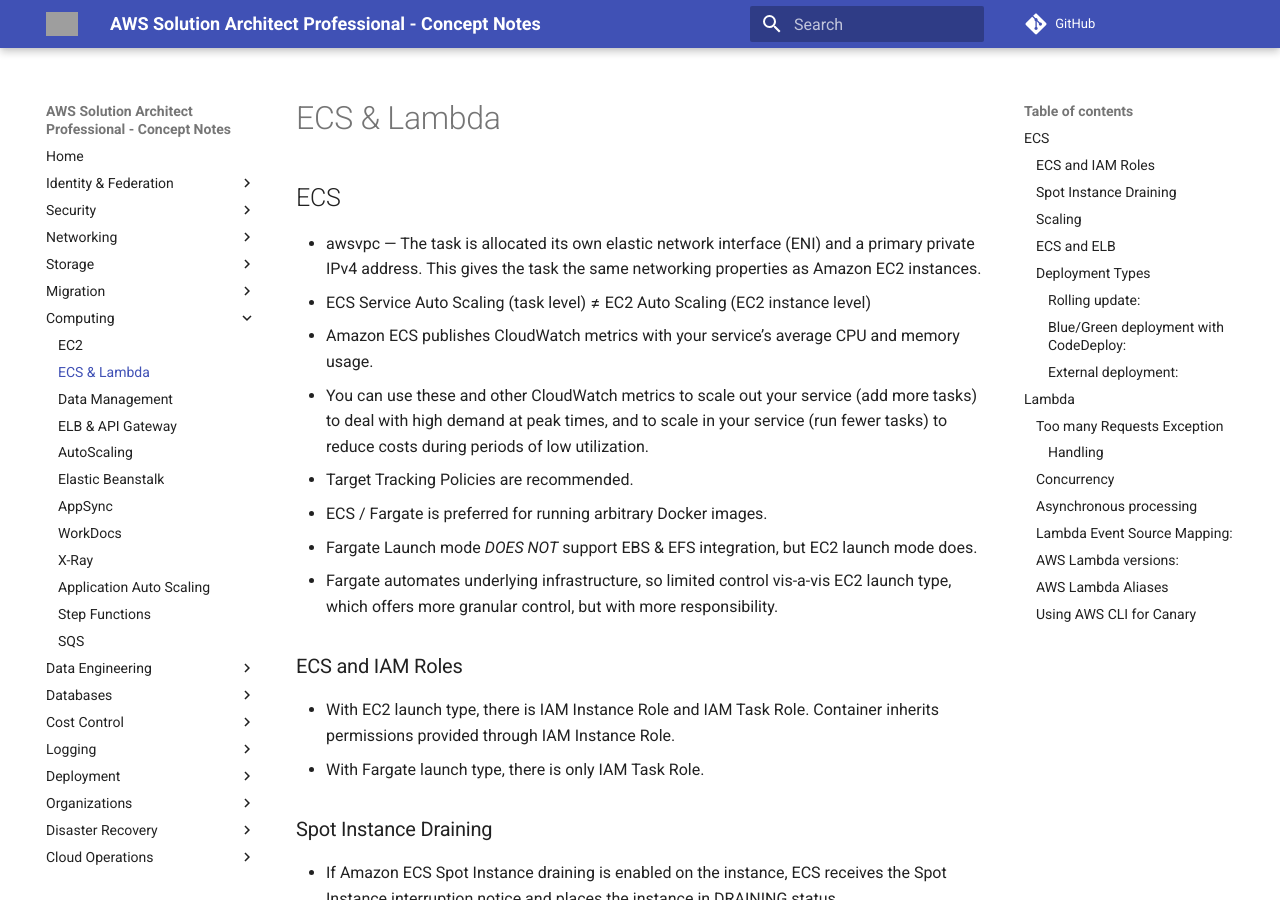
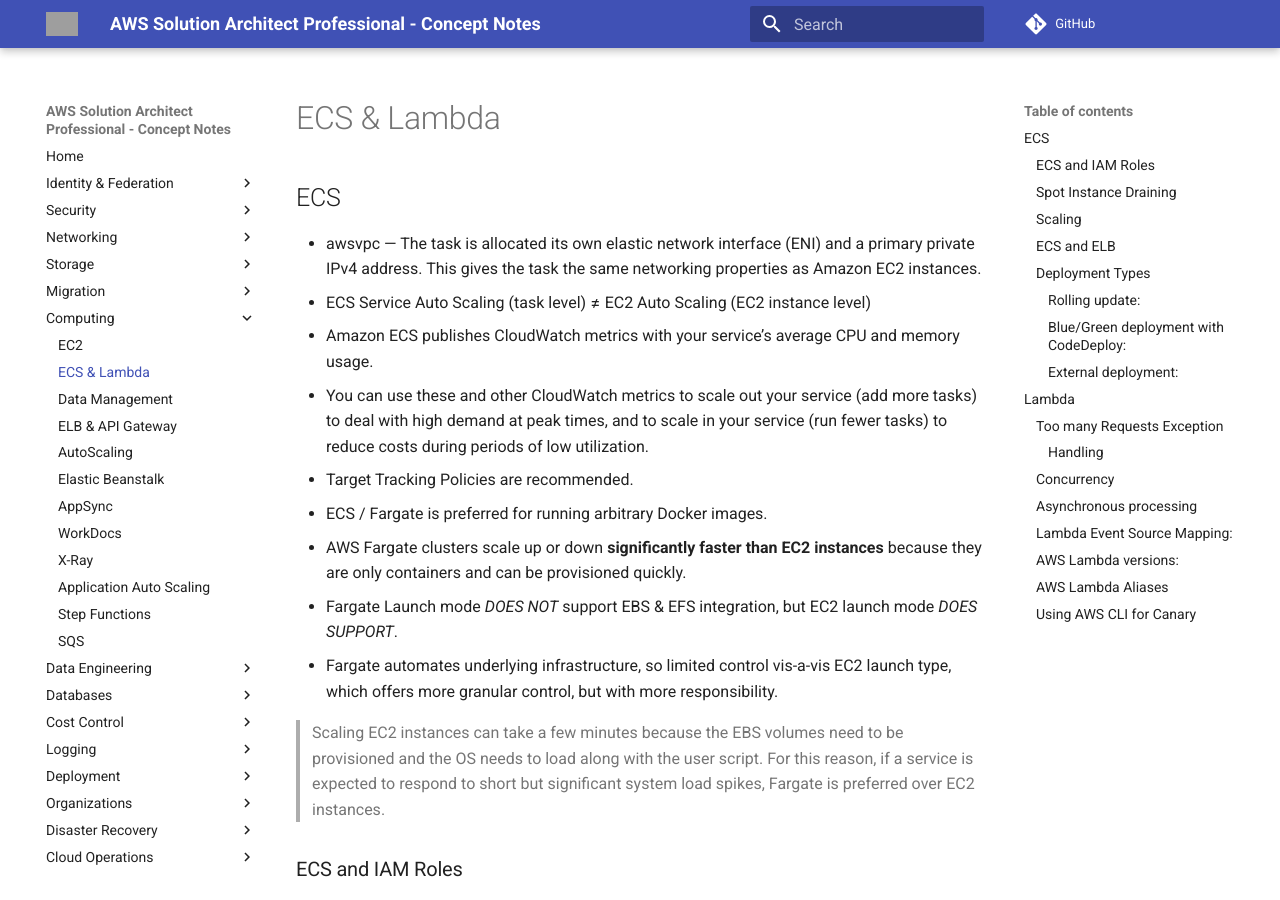
Before and after one commit to jeyabalajis/aws-certified-sa-pro-notes, an MkDocs documentation site: the page built from docs/compute/ecs_lambda.md, in a window 1280 px wide and 900 px high. Built offline with MkDocs 1.6.1 and Material for MkDocs 9.7.7, drawn with Linux system fonts in a browser that asks for light colours; comment, search, counter and statistics services are not loaded; grey boxes are pictures that could not be loaded.

Commit message:
Update ecs_lambda.md

```diff
--- a/docs/compute/ecs_lambda.md
+++ b/docs/compute/ecs_lambda.md
@@ -8,8 +8,11 @@
 - You can use these and other CloudWatch metrics to scale out your service (add more tasks) to deal with high demand at peak times, and to scale in your service (run fewer tasks) to reduce costs during periods of low utilization.
 - Target Tracking Policies are recommended.
 - ECS / Fargate is preferred for running arbitrary Docker images.
-- Fargate Launch mode _DOES NOT_ support EBS & EFS integration, but EC2 launch mode does.
+- AWS Fargate clusters scale up or down **significantly faster than EC2 instances** because they are only containers and can be provisioned quickly.
+- Fargate Launch mode _DOES NOT_ support EBS & EFS integration, but EC2 launch mode _DOES SUPPORT_.
 - Fargate automates underlying infrastructure, so limited control vis-a-vis EC2 launch type, which offers more granular control, but with more responsibility.
+
+> Scaling EC2 instances can take a few minutes because the EBS volumes need to be provisioned and the OS needs to load along with the user script. For this reason, if a service is expected to respond to short but significant system load spikes, Fargate is preferred over EC2 instances.
 
 ### ECS and IAM Roles
 
```
